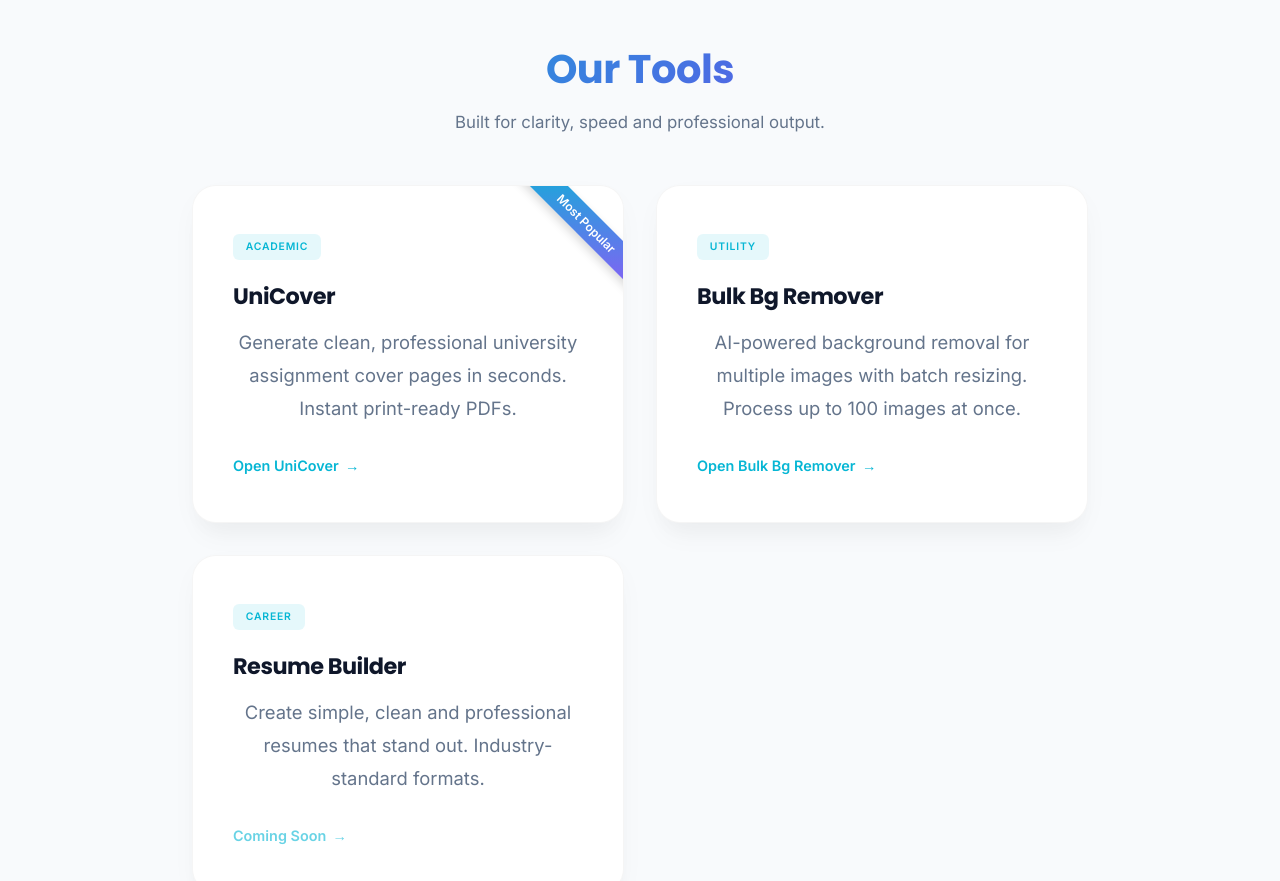
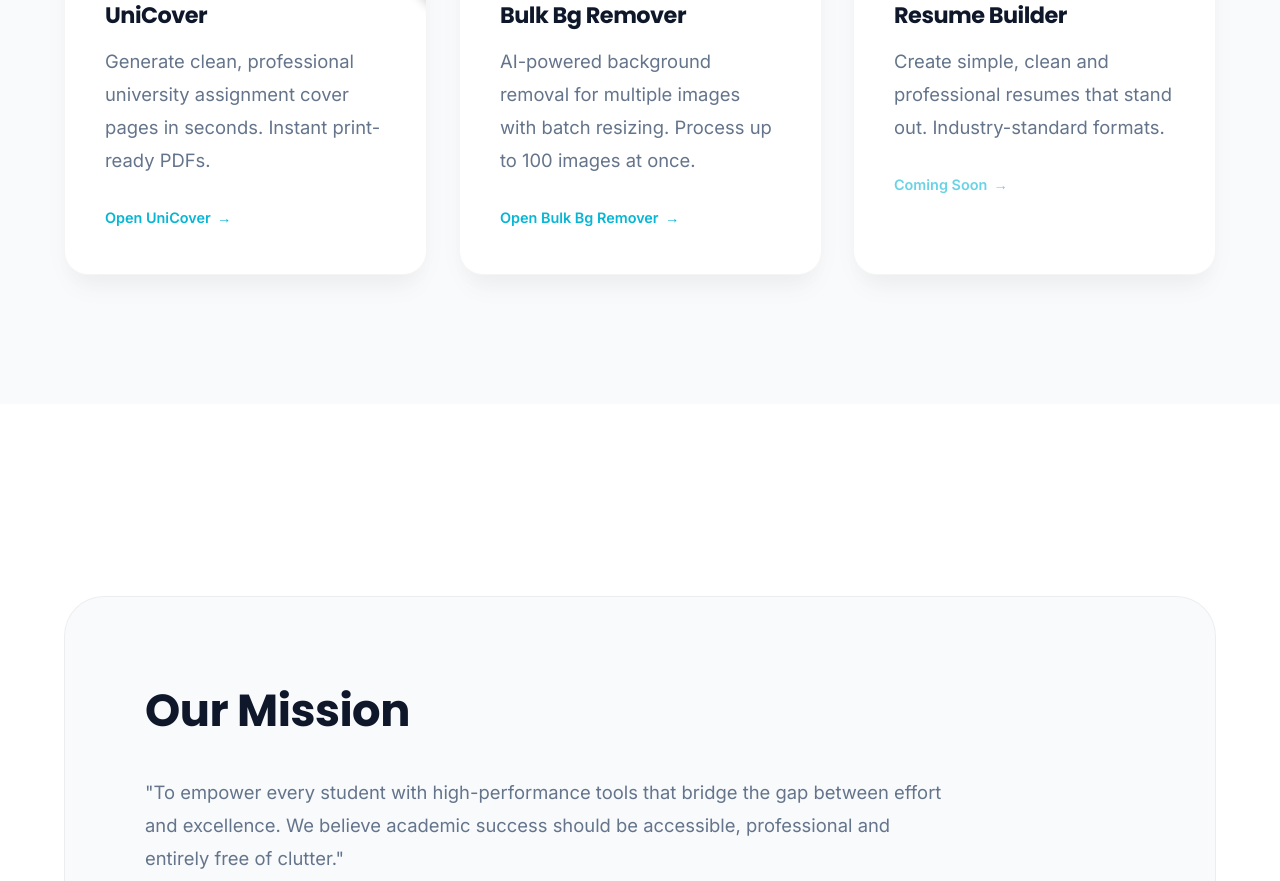
Before and after one commit to virendraxd/knighttechlabs, a React (Vite) app in the folder frontend/: page / in a window 1280 px wide. Shown: the part 1919-2800 px from the top of the page. Built offline with nearby package versions, Linux system fonts and the light colour scheme; no server answers.

Commit message:
ui improvements

```diff
--- a/frontend/src/pages/About.jsx
+++ b/frontend/src/pages/About.jsx
@@ -68,9 +68,9 @@ function About() {
                     <li><strong>Practical Impact</strong> — Tools built for real needs, not trends.</li>
                 </ul>
 
-                <div className="info-card" style={{background: 'var(--navy)', color: 'white'}}>
-                    <h4 style={{color: 'var(--cyan)'}}>Our Philosophy</h4>
-                    <p style={{color: 'rgba(255,255,255,0.8)', fontStyle: 'italic'}}>"Simplicity is the ultimate sophistication." — Leonardo da Vinci</p>
+                <div className="info-card" >
+                    <h4>Our Philosophy</h4>
+                    <p style={{fontStyle: "italic"}}>"Simplicity is the ultimate sophistication." — Leonardo da Vinci</p>
                 </div>
 
                 <h2>Founder</h2>
--- a/frontend/src/pages/Terms.jsx
+++ b/frontend/src/pages/Terms.jsx
@@ -64,7 +64,7 @@ function Terms() {
                     responsible for the content or practices of those external sites.
                 </p>
 
-                <div className="info-card" style={{borderColor: 'var(--cyan)'}}>
+                <div className="info-card">
                     <h4>Modifications</h4>
                     <p>We reserve the right to update these terms at any time. Continued use of the platform after changes constitutes your acceptance of the updated terms.</p>
                 </div>
--- a/frontend/src/styles/global.css
+++ b/frontend/src/styles/global.css
@@ -298,10 +298,9 @@ nav {
 }
 
 .nav-user-icon:hover {
+  background: rgba(6, 182, 212, 0.1);
+  color: var(--cyan);
   border-radius: 50%;
-  box-shadow: 0 4px 10px rgba(0, 0, 0, 0.1);
-  transform: translateY(-1px);
-  box-shadow: 0 6px 14px rgba(0, 0, 0, 0.15);
 }
 
 /* DROPDOWN MENU */
@@ -414,7 +413,7 @@ nav {
 .nav-actions {
   display: flex;
   align-items: center;
-  gap: 1px;
+  gap: 2px;
 }
 
 /* ===== THEME BUTTON UPGRADE ===== */
@@ -663,7 +662,7 @@ p {
 .page-content hr {
   border: none;
   height: 1px;
-  background: rgba(0, 0, 0, 0.05);
+  background: var(--slate-light);
   margin: 4rem 0 2rem;
 }
 
@@ -762,6 +761,7 @@ p {
   font-size: 1.05rem;
   line-height: 1.6;
   max-width: 600px;
+  text-align: center;
 }
 
 .section-padding {
@@ -830,7 +830,7 @@ p {
   padding-top: 2rem;
   text-align: center;
   font-size: 0.85rem;
-  color: var(--slate);
+  color: var(--slate-light);
   line-height: 1.6;
 }
 
--- a/frontend/src/styles/home.css
+++ b/frontend/src/styles/home.css
@@ -155,7 +155,7 @@
 /* SECTIONS */
 .grid {
   display: grid;
-  grid-template-columns: repeat(auto-fit, minmax(320px, 1fr));
+  grid-template-columns: repeat(auto-fit, minmax(224px, 1fr));
   gap: 2rem;
   margin-top: 3rem;
 }
@@ -273,7 +273,7 @@
 
 /* SEO CONTENT SECTIONS */
 .content-section {
-  padding: 8rem 15%;
+  padding: 8rem 5%;
   background: var(--white);
 }
 
@@ -294,12 +294,11 @@
   color: var(--slate);
   max-width: 800px;
   margin: 0 auto 2rem;
-  text-align: center;
 }
 
 .feature-grid {
   display: grid;
-  grid-template-columns: repeat(auto-fit, minmax(280px, 1fr));
+  grid-template-columns: repeat(auto-fit, minmax(224px, 1fr));
   gap: 2.5rem;
   margin-top: 4rem;
 }
@@ -337,22 +336,21 @@
 }
 
 .mission-box {
-  background: var(--navy);
+  background: var(--bg);
   color: white;
   padding: 5rem;
   border-radius: 40px;
   margin-top: 4rem;
   position: relative;
   overflow: hidden;
+  border: var(--very-light-stroke);
 }
 
 .mission-box h2 {
-  color: white;
   text-align: left;
 }
 
 .mission-box p {
-  color: rgba(255, 255, 255, 0.8);
   text-align: left;
   margin: 0;
 }
@@ -454,6 +452,9 @@
 
   .card {
     padding: 1rem;
-    width: 90vw;
+  }
+
+  .feature-item {
+    padding: 1.5rem;
   }
 }
```
